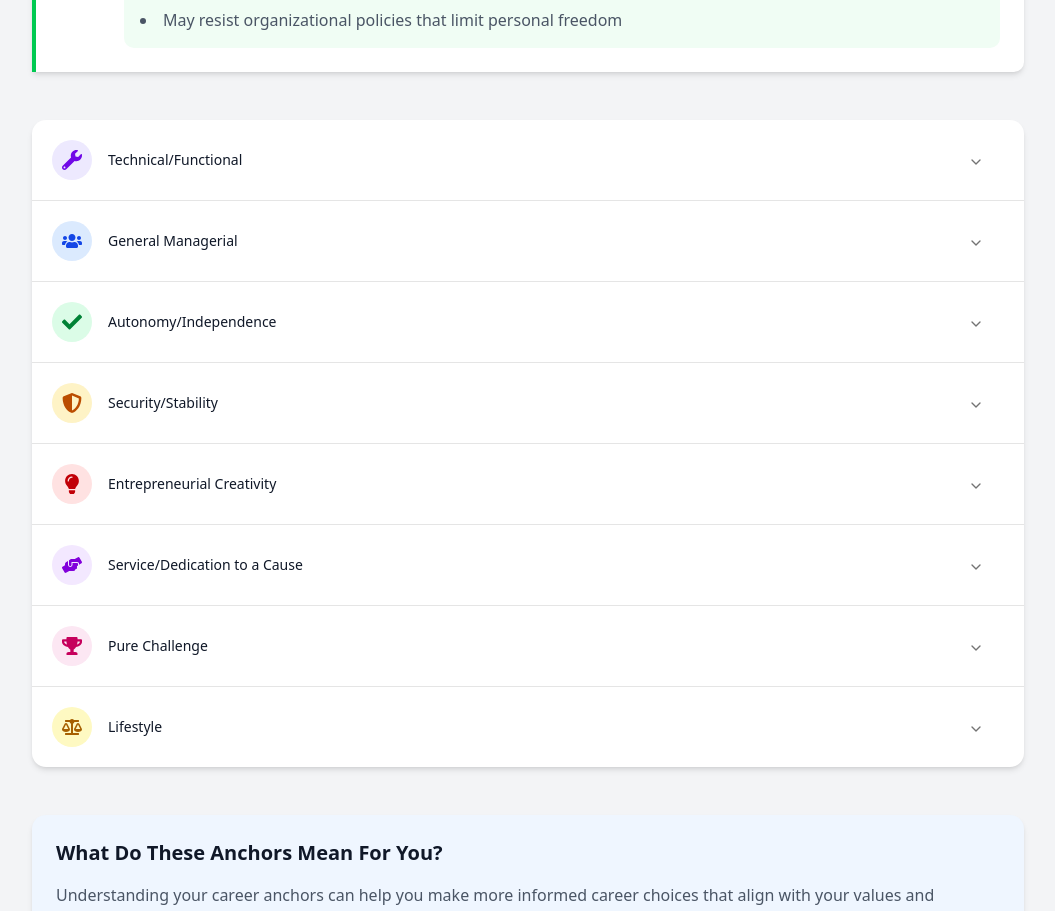
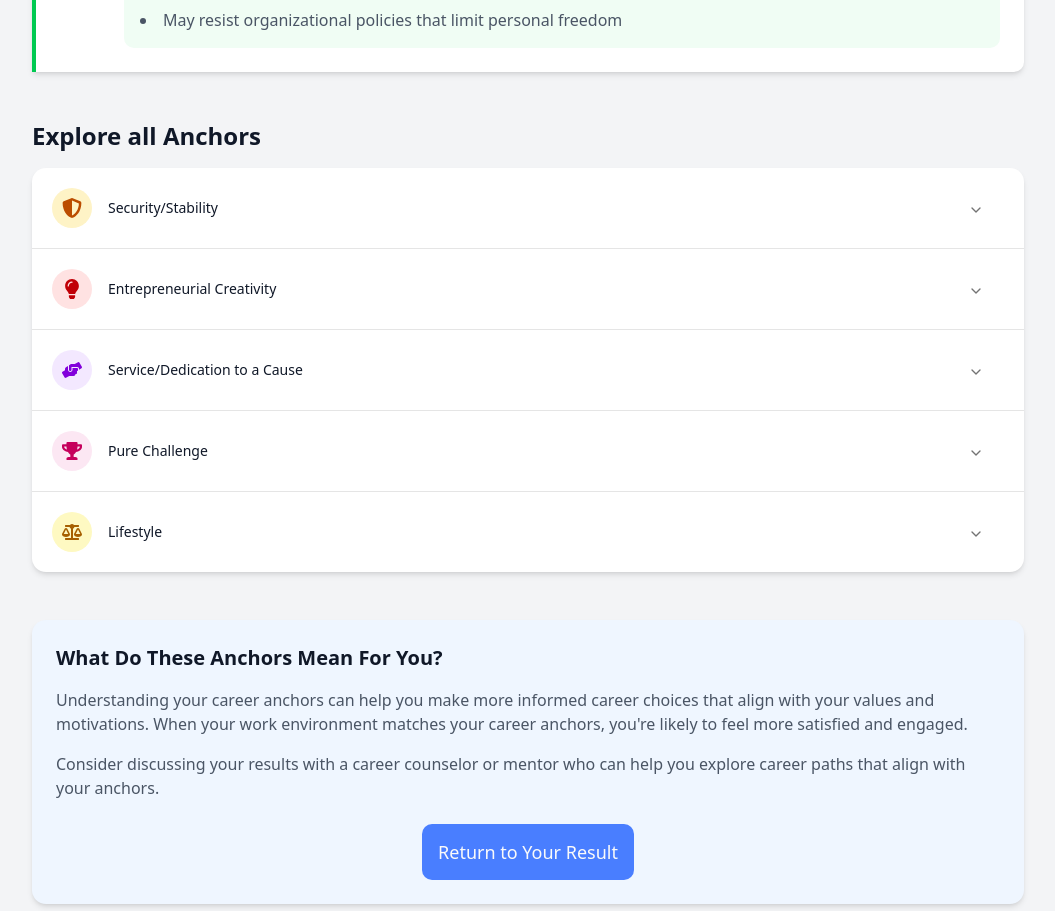
Before and after one commit to Scott-Zeta/career-anchor, a Next.js app: page /descriptions in a window 1280 px wide. Shown: the part 1761-2672 px from the top of the page, without its empty margins (112-1167 px from the left). Built offline with nearby package versions, Linux system fonts and the light colour scheme.

Commit message:
Refactor Descriptions component to filter out top anchors in the accordion display

```diff
--- a/src/app/descriptions/page.tsx
+++ b/src/app/descriptions/page.tsx
@@ -11,6 +11,7 @@
 
 export default function Descriptions() {
   const { scores, topAnchors } = useCareerAnchor();
+  // console.log(scores, topAnchors);
   return (
     <div className="container mx-auto px-4 py-8 max-w-5xl">
       <div className="mb-10">
@@ -72,10 +73,16 @@
           );
         })}
       </div>
+
       {/* Anchor Accordions */}
+      <h2 className="text-2xl font-bold text-gray-900 mb-4">
+        Explore all Anchors
+      </h2>
       <div className="bg-white rounded-xl shadow-md overflow-hidden mb-12">
         <Accordion type="multiple" className="w-full">
-          {Object.entries(anchorDescriptions).map(([key, anchor]) => (
+          {Object.entries(anchorDescriptions)
+            .filter(([key]) => !topAnchors.includes(key))
+            .map(([key, anchor]) => (
               <AnchorAccordion
                 key={key}
                 title={anchor.title}
```
Lines whose indentation alone changed are shown as unchanged.
